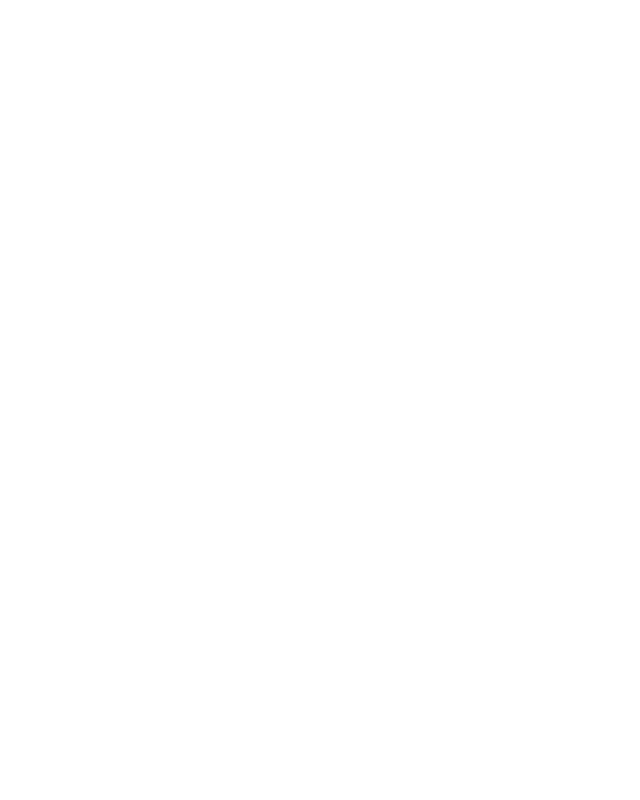
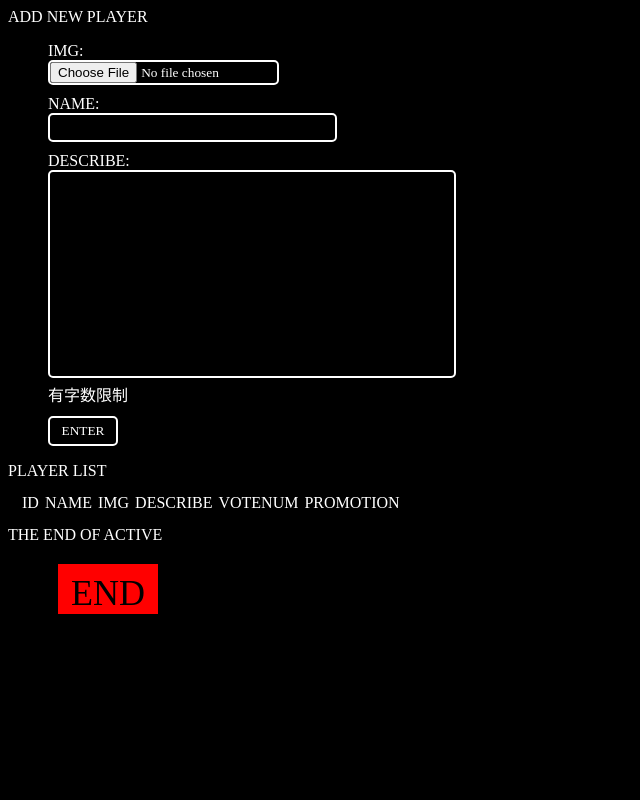
Before and after one commit to zhaoweihan2015/vote, a PHP site: page /libs/act.add.php in a window 1280 px wide. Before the commit the part shown is empty. Shown: the whole page, without its empty margins (0-640 px from the left). Run offline with PHP 8.4, Linux system fonts and the light colour scheme; data that the repository does not hold is empty.

Commit message:
后台投票
后台投票完成，正在做人物添加

```diff
--- a/libs/act.add.php
+++ b/libs/act.add.php
@@ -1,3 +1,136 @@
 <?php
+  require_once('config/connect.php');
+  $sql = 'SELECT * FROM `votetable`';
+  $res = $mysql ->query($sql);
+?>
+<!DOCTYPE html>
+<html lang="en">
 
-?>
+<head>
+    <title></title>
+    <meta charset="UTF-8">
+    <meta name="viewport" content="width=device-width, initial-scale=1">
+    <style>
+        * {
+            color: white;
+            font-family: 'Mouse';
+        }
+
+        ul {
+            list-style: none;
+        }
+
+        .addclass ul li {
+            margin: 10px 0px;
+        }
+
+        .addclass ul li input,
+        textarea {
+            border: 2px white solid;
+            background: black;
+            border-radius: 5px;
+        }
+
+        #name {
+            height: 25px;
+            display: block;
+            padding: 0px 5px;
+            width: 275px;
+        }
+
+        #submit {
+            height: 30px;
+            width: 70px;
+            display: block;
+            padding: 5px;
+        }
+
+        body {
+            background: black;
+        }
+        textarea {
+            resize: none;
+            height: 200px;
+            width: 400px;
+        }
+        table{
+            border:0;
+            margin:10px
+        }
+        td{
+            padding:2px;
+        }
+        .end{
+            height:50px;
+            width:100px;
+            line-height:58px;
+            margin-left:50px;
+            margin-top:20px;
+            text-align:center;
+            background:red;
+            font-size:36px;
+            color:black;
+        }
+    </style>
+</head>
+
+<body>
+    <div>
+        ADD NEW PLAYER
+    </div>
+    <div class="addclass">
+        <ul>
+            <form action="controller/showController.class.php" method="POST">
+                <input type="hidden" name="type" value="addNew">
+                <li>
+                    IMG:<br>
+                    <input type="file" name="img" value="">
+                </li>
+                <li>
+                    NAME:<br>
+                    <input id="name" type="text" name="name" value="">
+                </li>
+                <li>
+                    DESCRIBE: <br>
+                    <textarea name="describetion" rows="" cols=""></textarea><br> 有字数限制
+                </li>
+                <li><input id="submit" type="submit" name="" value="ENTER"></li>
+            </form>
+        </ul>
+    </div>
+    <div>
+        PLAYER LIST
+    </div>
+    <table>
+        <tr>
+            <td>ID</td>
+            <td>NAME</td>
+            <td>IMG</td>
+            <td>DESCRIBE</td>
+            <td>VOTENUM</td>
+            <td>PROMOTION</td>
+        </tr>
+        <?php
+			    while ( $row = $res ->fetch_assoc()) {
+		?>
+         <tr>
+             <td><?php echo $row['id']?></td>
+             <td><?php echo $row['name']?></td>
+             <td><?php echo $row['headimg']?></td>
+             <td><?php echo $row['describetion']?></td>
+             <td><?php echo $row['votenum']?></td>
+             <td><?php if($row['promotion']){echo "YES";}else{echo "NO";}   ?></td>
+         </tr>
+         <?php
+          }
+		?>
+    </table>
+    <div>
+      THE END OF ACTIVE
+    </div>
+    <div class="end">
+        END
+    </div>
+</body>
+
+</html>
--- a/libs/controller/showController.class.php
+++ b/libs/controller/showController.class.php
@@ -9,9 +9,13 @@ $type = $_POST['type'];
 	 $model = new showModel();
 	 $model ->chooseLike();
  		break;
-
+ 	case 'addNew':
+	 $model = new showModel();
+	 $model ->addNew();
+ 		break;
  	default:
 
  		break;
  }
+// echo $_POST['type'];
 ?>
--- a/libs/model/showModel.class.php
+++ b/libs/model/showModel.class.php
@@ -15,6 +15,12 @@
             }
 			return TRUE;
 		}
+		function addNew(){
+			$name = $_POST['name'];
+			$describetion = $_POST['describetion'];
+			$img = $_POST['img'];
+			echo $name;
+		}
 	}
 
 	?>
```
Also changed, not shown: index.html (+25 -3 lines), index.php (+26 -3 lines).
